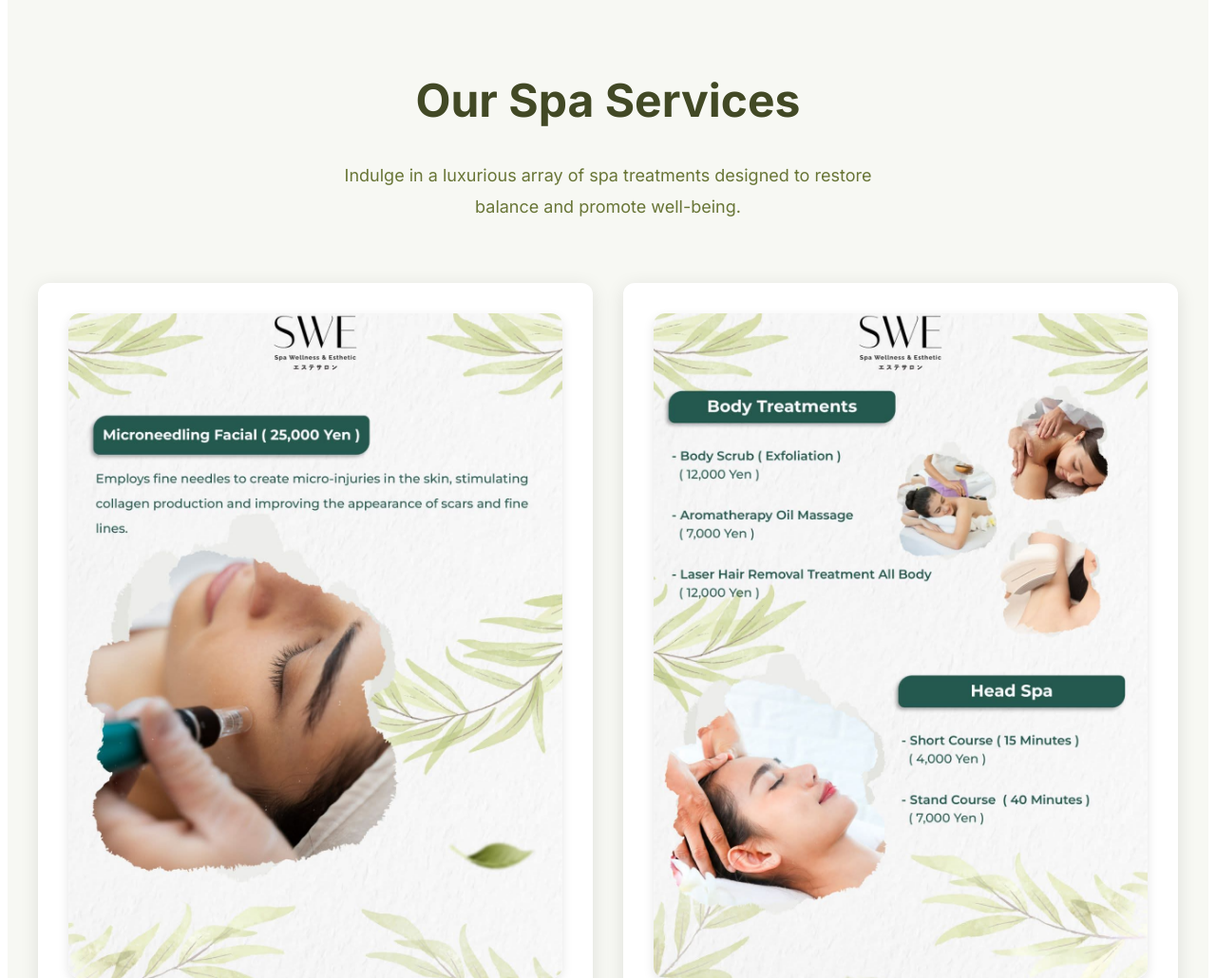
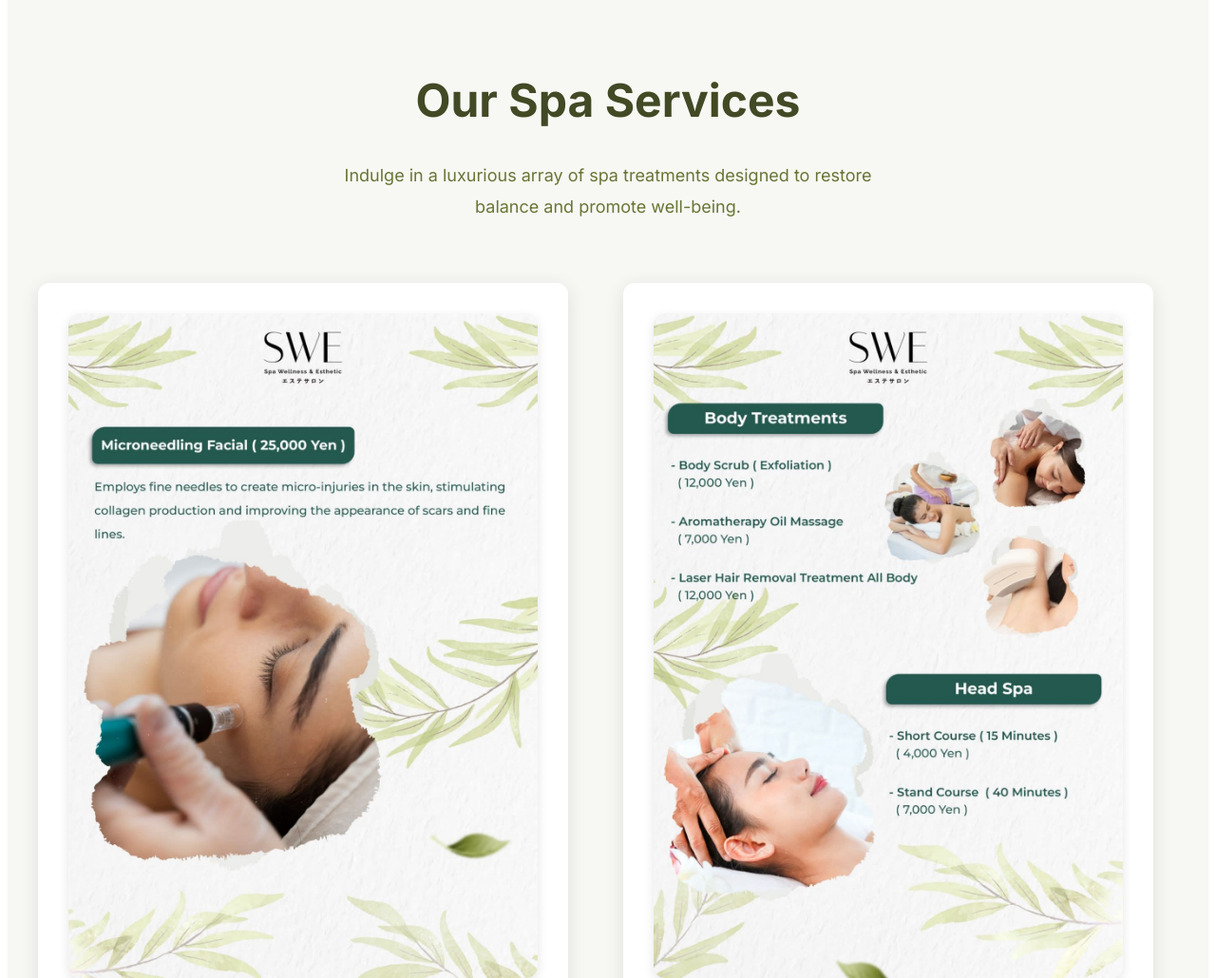
Before and after one commit to MayBaraniKoKo/swespa, a plain HTML site: page index.html in a window 1280 px wide. Shown: the part 2059-3089 px from the top of the page at 95% size. Drawn offline with Linux system fonts and the light colour scheme.

Commit message:
Update style.css

```diff
--- a/style.css
+++ b/style.css
@@ -342,6 +342,7 @@ body {
     border-radius: 12px;
     box-shadow: 0 4px 20px rgba(0, 0, 0, 0.1);
     transition: all 0.3s ease;
+    width: fit-content;
 }
 
 .service-card:hover {
@@ -357,7 +358,7 @@ body {
 
 /* Responsive Service Photos */
 .service-photo {
-  width: 100%;
+  width: auto;
   height: auto;
   max-height: 700px;
   object-fit: cover;
```
